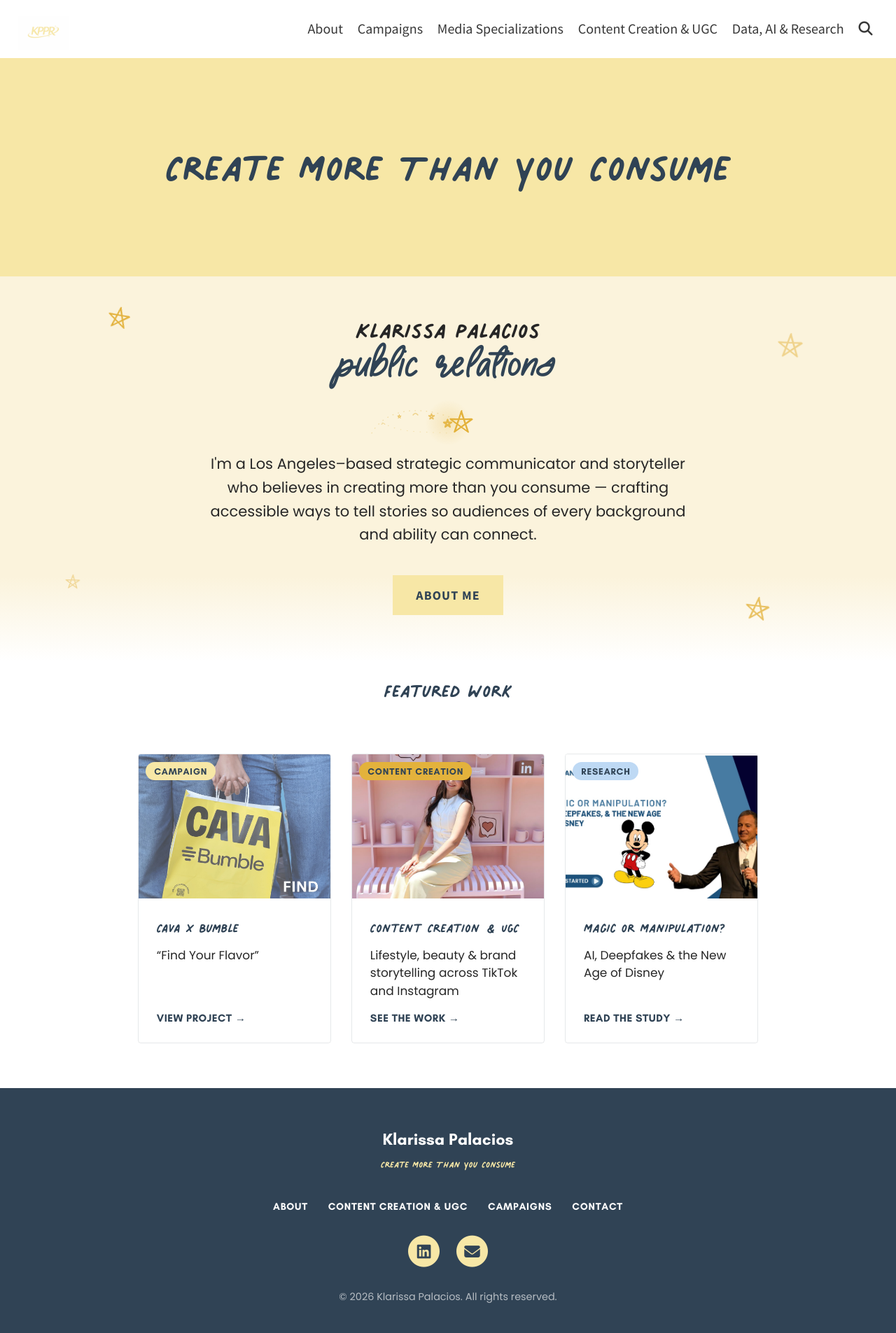
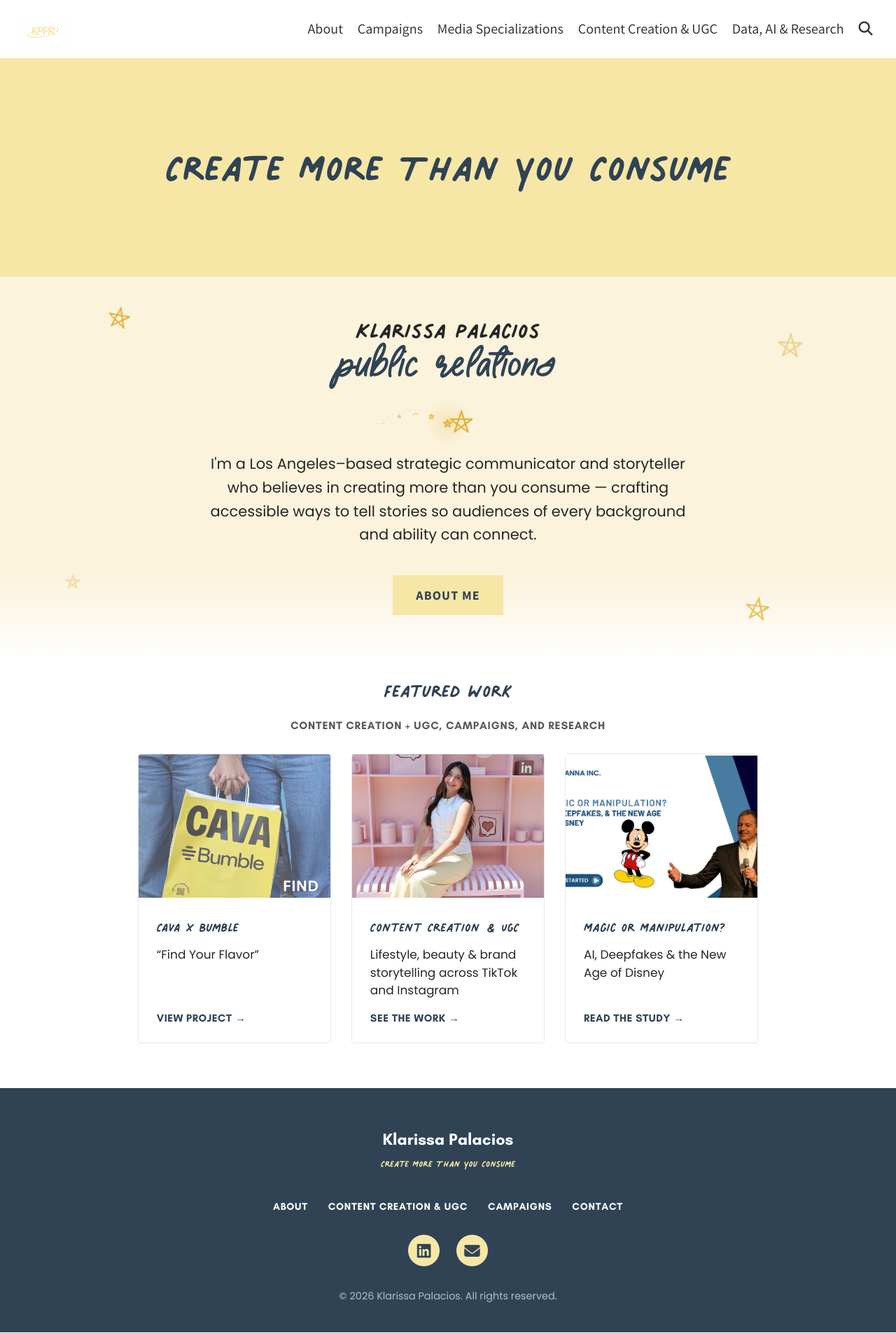
Before and after one commit to kipalacios/kipalacios.github.io, a Jekyll site: the page built from index.html, in a window 1280 px wide. Shown: the whole page at 70% size. Built offline with Jekyll 4.4.1, drawn with Linux system fonts in a browser that asks for light colours; a script that is not in the unit is left out; the list of posts is cut into pages by our own code.

Commit message:
Move category labels off the featured-work card images, fix duplicate heading
Replaces the per-card "Campaign/Content Creation/Research" badge overlay
(which sat on top of each photo) with a single subheading under "Featured
Work" naming all three. Also ships a fix that should have gone out with
the Media Specializations page in the previous commit but got missed in
staging: its own <h2> duplicated the call-out banner's title and rendered
unstyled once the old carousel heading CSS was removed.

Co-Authored-By: Claude Sonnet 5 <noreply@anthropic.com>

```diff
--- a/_includes/home/featured_work.liquid
+++ b/_includes/home/featured_work.liquid
@@ -5,7 +5,9 @@ visitor sees the full range of work before deciding where to click deeper.
 Deliberately lighter than a .portfolio-index__card (image, title, one-line
 subtitle, link only — no tagline/description/course) since this is a fast
 scan, not a full listing; the dedicated section for each category is where
-the depth lives.
+the depth lives. The three categories are named once in the subheading
+below the section title rather than as a per-card badge overlaying the
+image, so nothing sits on top of the photo itself.
 
 Swap `campaign` below to feature a different campaign later — everything
 else keys off its own front matter, so no other line needs to change.
@@ -15,13 +17,13 @@ else keys off its own front matter, so no other line needs to change.
 <section class="featured-work">
     <div class="featured-work__inner">
         <h2 class="featured-work__heading">Featured Work</h2>
+        <p class="featured-work__subheading">Content Creation + UGC, Campaigns, and Research</p>
 
         <div class="featured-work__grid">
             {% if campaign %}
             <a class="featured-work__card" href="{{ campaign.url | relative_url }}">
                 <div class="featured-work__image-wrap">
                     <img class="featured-work__image" src="{{ campaign.img | relative_url }}" alt="{{ campaign.title }}" loading="lazy">
-                    <span class="featured-work__badge featured-work__badge--campaign">Campaign</span>
                 </div>
                 <div class="featured-work__body">
                     <h3 class="featured-work__title">{{ campaign.title }}</h3>
@@ -34,7 +36,6 @@ else keys off its own front matter, so no other line needs to change.
             <a class="featured-work__card" href="{{ '/content-creation/' | relative_url }}">
                 <div class="featured-work__image-wrap">
                     <img class="featured-work__image" src="{{ 'assets/img/portfolio/content-creation-ugc.jpeg' | relative_url }}" alt="Klarissa Palacios, content creator" loading="lazy">
-                    <span class="featured-work__badge featured-work__badge--content">Content Creation</span>
                 </div>
                 <div class="featured-work__body">
                     <h3 class="featured-work__title">Content Creation &amp; UGC</h3>
@@ -47,7 +48,6 @@ else keys off its own front matter, so no other line needs to change.
             <a class="featured-work__card" href="{{ research.url | relative_url }}">
                 <div class="featured-work__image-wrap">
                     <img class="featured-work__image" src="{{ research.img | relative_url }}" alt="{{ research.img_alt | default: research.title }}" loading="lazy">
-                    <span class="featured-work__badge featured-work__badge--research">Research</span>
                 </div>
                 <div class="featured-work__body">
                     <h3 class="featured-work__title">{{ research.title }}</h3>
--- a/_sass/_custom.scss
+++ b/_sass/_custom.scss
@@ -380,7 +380,20 @@ a.button.creator-bio__collab-cta {
     font-size: 2em;
     color: $kppr-navy;
     text-align: center;
-    margin: 0 0 1.6em;
+    margin: 0 0 0.3em;
+  }
+
+  /* Names the three categories once, here, instead of as a per-card badge
+     sitting on top of each photo (see .featured-work__card below). */
+  &__subheading {
+    font-family: 'Glacial Indifference', sans-serif;
+    font-weight: 700;
+    font-size: 0.78em;
+    letter-spacing: 0.05em;
+    text-transform: uppercase;
+    color: var(--meta);
+    text-align: center;
+    margin: 0 0 1.8em;
   }
 
   &__grid {
@@ -430,24 +443,6 @@ a.button.creator-bio__collab-cta {
     height: 100%;
     object-fit: cover;
     display: block;
-  }
-
-  .featured-work__badge {
-    position: absolute;
-    top: 0.8em;
-    left: 0.8em;
-    font-family: 'Glacial Indifference', sans-serif;
-    font-weight: 700;
-    font-size: 0.66em;
-    letter-spacing: 0.06em;
-    text-transform: uppercase;
-    color: $kppr-navy;
-    background: $kppr-yellow;
-    border-radius: 999px;
-    padding: 0.4em 0.9em;
-
-    &--research { background: $kppr-blue; }
-    &--content { background: $kppr-gold; }
   }
 
   .featured-work__body {
```
Also changed, not shown: _includes/portfolio/peso_gallery.liquid (+5 -5 lines).
